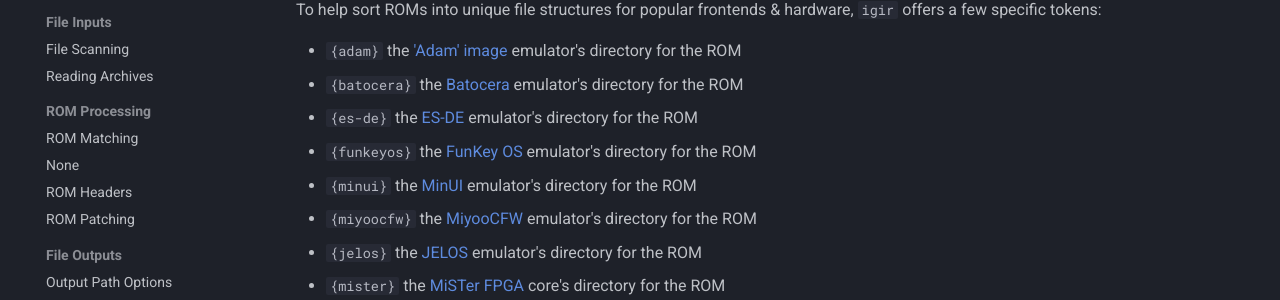
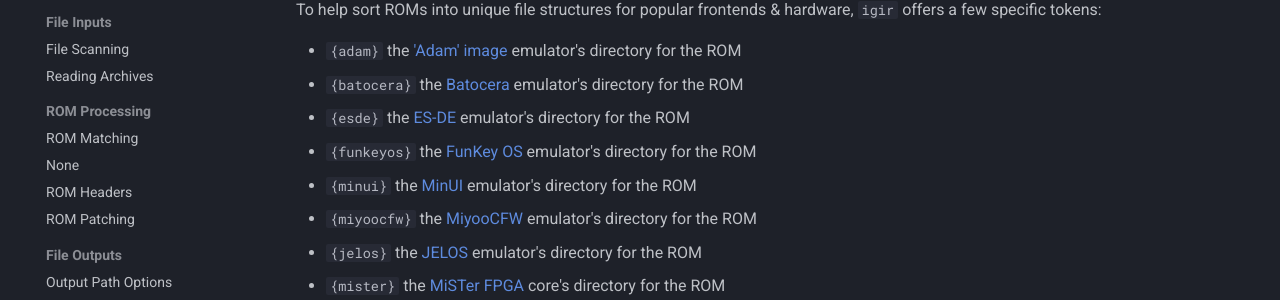
Before and after one commit to emmercm/igir, an MkDocs documentation site: the page built from docs/output/tokens.md, in a window 1280 px wide and 900 px high, scrolled down 1651 px. Shown: the part 183-483 px from the top of the window. Built offline with MkDocs 1.6.1 and Material for MkDocs 9.7.7, drawn with Linux system fonts in a browser that asks for light colours; comment, search, counter and statistics services are not loaded.

Commit message:
Update tokens.md

```diff
--- a/docs/output/tokens.md
+++ b/docs/output/tokens.md
@@ -84,7 +84,7 @@
 
 - `{adam}` the ['Adam' image](../usage/handheld/adam.md) emulator's directory for the ROM
 - `{batocera}` the [Batocera](../usage/desktop/batocera.md) emulator's directory for the ROM
-- `{es-de}` the [ES-DE](../usage/desktop/es-de.md) emulator's directory for the ROM
+- `{esde}` the [ES-DE](../usage/desktop/esde.md) emulator's directory for the ROM
 - `{funkeyos}` the [FunKey OS](../usage/handheld/funkeyos.md) emulator's directory for the ROM
 - `{minui}` the [MinUI](../usage/handheld/minui.md) emulator's directory for the ROM
 - `{miyoocfw}` the [MiyooCFW](../usage/handheld/miyoocfw.md) emulator's directory for the ROM
```
